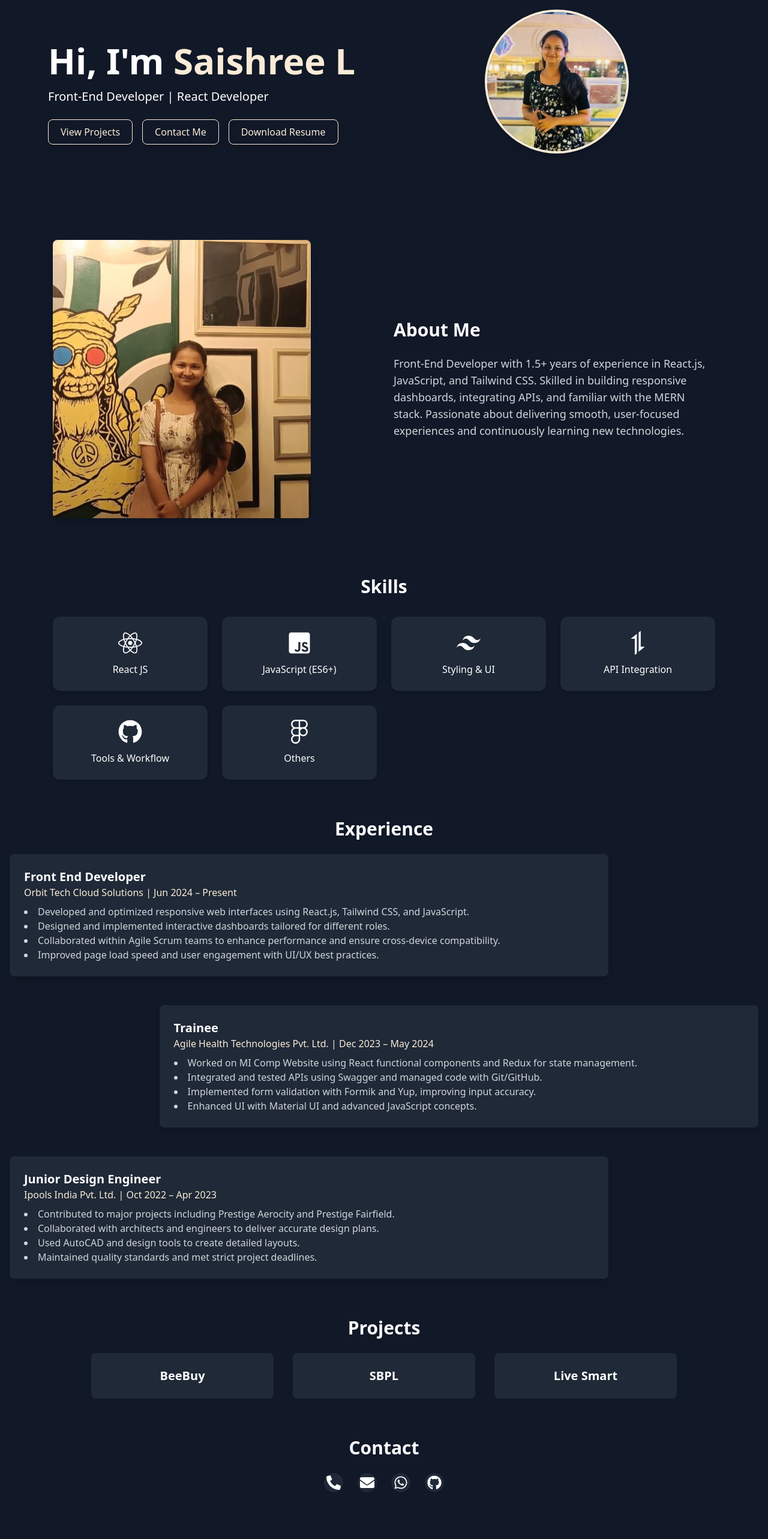
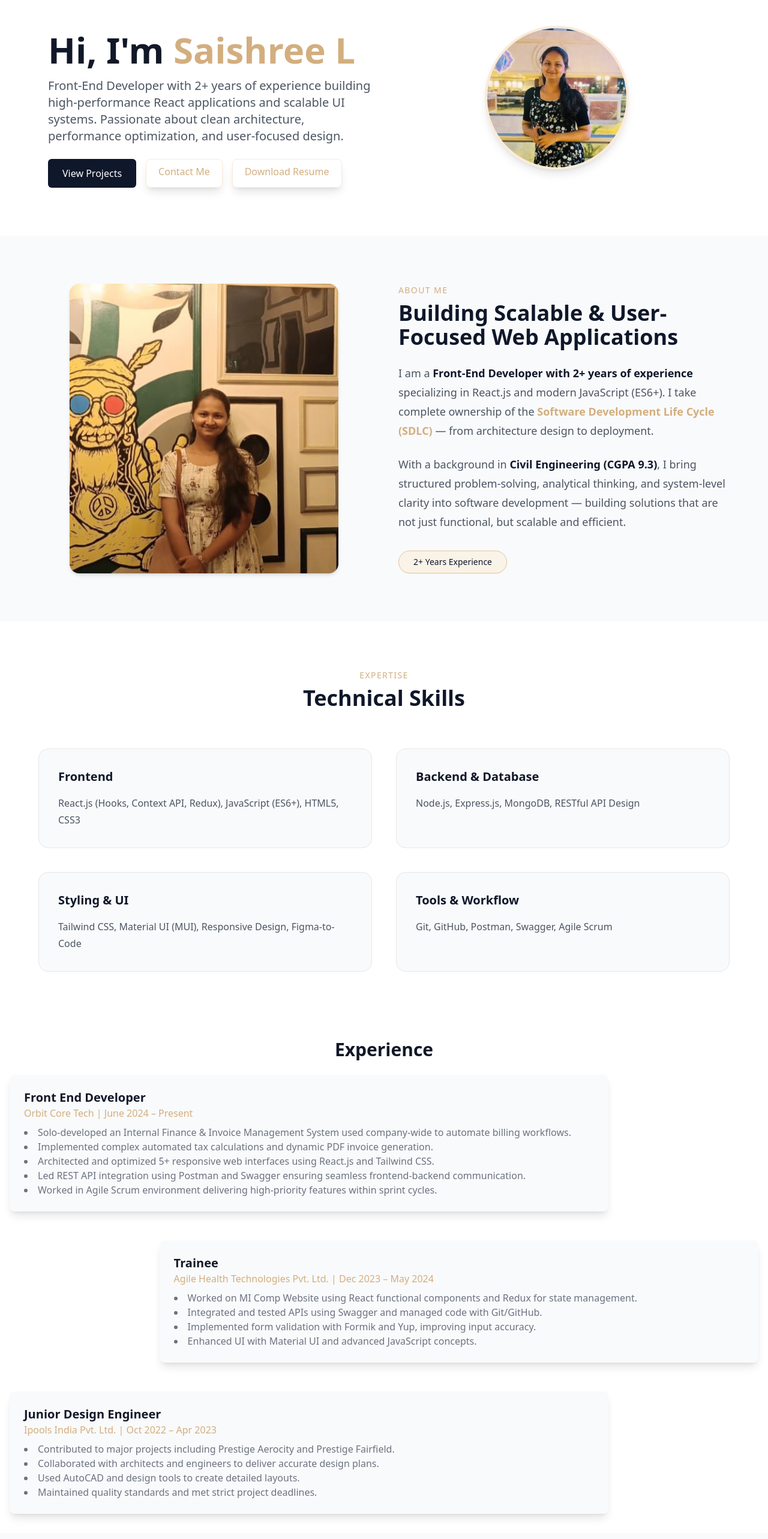
Before and after one commit to Saishree9/portfolio, a React (Vite) app: page / in a window 1280 px wide. Shown: the part 120-2686 px from the top of the page at 60% size. Before the commit the page ends 2640 px from the top, so only its background shows below. Built offline with nearby package versions, Linux system fonts and the light colour scheme.

Commit message:
portfolio updated

```diff
--- a/src/App.jsx
+++ b/src/App.jsx
@@ -9,7 +9,7 @@ import Contact from "./pages/Contact";
 
 const App = () => {
   return (
-    <div className="bg-gray-900 text-white max-w-7xl mx-auto">
+    <div className="bg-white text-gray-900 max-w-7xl mx-auto">
       <Navbar />
       <Hero />
       <About />
@@ -17,6 +17,9 @@ const App = () => {
       <Experience />
       <Projects />
       <Contact />
+      <footer className="border-t border-gray-200 py-6 text-center text-gray-500 text-sm mt-16">
+        © 2026 Saishree L. All rights reserved.
+      </footer>
     </div>
   );
 };
--- a/src/index.css
+++ b/src/index.css
@@ -4,5 +4,5 @@
 
 html {
   scroll-behavior: smooth;
-  background: #111827;
+  background: #f9fafb;
 }
--- a/src/pages/About.jsx
+++ b/src/pages/About.jsx
@@ -1,26 +1,63 @@
 import React from "react";
-import img from "../assets/myImg2.jpg"
+import img from "../assets/myImg2.jpg";
 
 export default function About() {
   return (
-    <section id="about" className="md:py-16 px-6 max-w-6xl mx-auto flex flex-col md:flex-row items-center gap-8">
+    <section id="about" className="py-20 px-6 bg-gray-50">
+      <div className="max-w-6xl mx-auto flex flex-col md:flex-row items-center gap-12">
+
         {/* Left Image */}
         <div className="flex-1">
           <img
             src={img}
             alt="About Saishree"
-          className="rounded-lg shadow-lg hidden sm:block"
+            className="rounded-2xl shadow-md w-full max-w-md mx-auto"
           />
         </div>
 
         {/* Right Content */}
         <div className="flex-1">
-        <h2 className="text-lg md:text-3xl font-bold mb-6">About Me</h2>
-        <p className="text-gray-300 text-sm md:text-lg leading-8">
-          Front-End Developer with 1.5+ years of experience in React.js, JavaScript, and Tailwind CSS.
-          Skilled in building responsive dashboards, integrating APIs, and familiar with the MERN stack.
-          Passionate about delivering smooth, user-focused experiences and continuously learning new technologies.
+
+          {/* Section Label with Accent */}
+          <p className="text-sm uppercase tracking-widest text-[#d3ae7f] mb-2 font-medium">
+            About Me
           </p>
+
+          <h2 className="text-3xl md:text-4xl font-bold mb-6 text-slate-900 leading-tight">
+            Building Scalable & User-Focused Web Applications
+          </h2>
+
+          <p className="text-gray-600 text-lg leading-8 mb-6">
+            I am a{" "}
+            <span className="font-semibold text-slate-900">
+              Front-End Developer with 2+ years of experience
+            </span>{" "}
+            specializing in React.js and modern JavaScript (ES6+). I take
+            complete ownership of the{" "}
+            <span className="font-semibold text-[#d3ae7f]">
+              Software Development Life Cycle (SDLC)
+            </span>{" "}
+            — from architecture design to deployment.
+          </p>
+
+          <p className="text-gray-600 text-lg leading-8">
+            With a background in{" "}
+            <span className="font-semibold text-slate-900">
+              Civil Engineering (CGPA 9.3)
+            </span>
+            , I bring structured problem-solving, analytical thinking, and
+            system-level clarity into software development — building solutions
+            that are not just functional, but scalable and efficient.
+          </p>
+
+          {/* Experience Badge with Soft Beige Background */}
+          <div className="mt-8">
+            <span className="inline-block px-6 py-2 bg-[#faf3e8] border border-[#e6c79d] rounded-full text-sm font-medium text-slate-900 shadow-sm">
+              2+ Years Experience
+            </span>
+          </div>
+
+        </div>
       </div>
     </section>
   );
--- a/src/pages/Contact.jsx
+++ b/src/pages/Contact.jsx
@@ -3,15 +3,26 @@ import { FaPhone, FaEnvelope, FaWhatsapp, FaGithub } from "react-icons/fa";
 
 export default function Contact() {
   return (
-    <section id="contact" className="py-8 px-6 max-w-4xl mx-auto text-center">
-      <h2 className="text-lg md:text-3xl font-bold text-center mb-6">
+    <section id="contact" className="py-20 px-6 bg-white">
+      <div className="max-w-4xl mx-auto text-center">
+
+        {/* Section Label */}
+        <p className="text-sm uppercase tracking-widest text-[#d3ae7f] mb-2">
+          Get In Touch
+        </p>
+
+        <h2 className="text-3xl md:text-4xl font-bold mb-12 text-slate-900">
           Contact
         </h2>
-      <div className="flex justify-center gap-6 text-2xl">
+
+        <div className="flex justify-center gap-8 text-xl">
+
           {/* Phone */}
           <a
             href="tel:+918762577498"
-          className="p-1 bg-gray-800 rounded-full hover:bg-[#FAEBD7] hover:text-gray-900 hover:p-1.5 transition duration-300"
+            className="w-14 h-14 flex items-center justify-center bg-gray-50 rounded-full border border-gray-200
+                       transition-all duration-500 ease-in-out
+                       hover:scale-110 hover:border-[#d3ae7f] hover:text-[#d3ae7f]"
             title="Call Me"
           >
             <FaPhone className="-scale-x-100" />
@@ -20,7 +31,9 @@ export default function Contact() {
           {/* Email */}
           <a
             href="mailto:saishree0312@gmail.com"
-          className="p-1 bg-gray-800 rounded-full hover:bg-[#FAEBD7] hover:text-gray-900 hover:p-1.5 transition duration-300"
+            className="w-14 h-14 flex items-center justify-center bg-gray-50 rounded-full border border-gray-200
+                       transition-all duration-500 ease-in-out
+                       hover:scale-110 hover:border-[#d3ae7f] hover:text-[#d3ae7f]"
             title="Send Email"
           >
             <FaEnvelope />
@@ -31,7 +44,9 @@ export default function Contact() {
             href="https://wa.me/918762577498"
             target="_blank"
             rel="noreferrer"
-          className="p-1 bg-gray-800 rounded-full hover:bg-[#FAEBD7] hover:text-gray-900 hover:p-1.5 transition duration-300"
+            className="w-14 h-14 flex items-center justify-center bg-gray-50 rounded-full border border-gray-200
+                       transition-all duration-500 ease-in-out
+                       hover:scale-110 hover:border-[#d3ae7f] hover:text-[#d3ae7f]"
             title="Chat on WhatsApp"
           >
             <FaWhatsapp />
@@ -42,11 +57,15 @@ export default function Contact() {
             href="https://github.com/Saishree9"
             target="_blank"
             rel="noreferrer"
-          className="p-1 bg-gray-800 rounded-full hover:bg-[#FAEBD7] hover:text-gray-900 hover:p-1.5 transition duration-300"
+            className="w-14 h-14 flex items-center justify-center bg-gray-50 rounded-full border border-gray-200
+                       transition-all duration-500 ease-in-out
+                       hover:scale-110 hover:border-[#d3ae7f] hover:text-[#d3ae7f]"
             title="View My GitHub"
           >
             <FaGithub />
           </a>
+
+        </div>
       </div>
     </section>
   );
--- a/src/pages/Experience.jsx
+++ b/src/pages/Experience.jsx
@@ -3,15 +3,17 @@ import React from "react";
 const experienceData = [
   {
     role: "Front End Developer",
-    company: "Orbit Tech Cloud Solutions",
-    date: "Jun 2024 – Present",
+    company: "Orbit Core Tech",
+    date: "June 2024 – Present",
     details: [
-      "Developed and optimized responsive web interfaces using React.js, Tailwind CSS, and JavaScript.",
-      "Designed and implemented interactive dashboards tailored for different roles.",
-      "Collaborated within Agile Scrum teams to enhance performance and ensure cross-device compatibility.",
-      "Improved page load speed and user engagement with UI/UX best practices."
+      "Solo-developed an Internal Finance & Invoice Management System used company-wide to automate billing workflows.",
+      "Implemented complex automated tax calculations and dynamic PDF invoice generation.",
+      "Architected and optimized 5+ responsive web interfaces using React.js and Tailwind CSS.",
+      "Led REST API integration using Postman and Swagger ensuring seamless frontend-backend communication.",
+      "Worked in Agile Scrum environment delivering high-priority features within sprint cycles.",
     ],
   },
+
   {
     role: "Trainee",
     company: "Agile Health Technologies Pvt. Ltd.",
@@ -20,7 +22,7 @@ const experienceData = [
       "Worked on MI Comp Website using React functional components and Redux for state management.",
       "Integrated and tested APIs using Swagger and managed code with Git/GitHub.",
       "Implemented form validation with Formik and Yup, improving input accuracy.",
-      "Enhanced UI with Material UI and advanced JavaScript concepts."
+      "Enhanced UI with Material UI and advanced JavaScript concepts.",
     ],
   },
   {
@@ -31,7 +33,7 @@ const experienceData = [
       "Contributed to major projects including Prestige Aerocity and Prestige Fairfield.",
       "Collaborated with architects and engineers to deliver accurate design plans.",
       "Used AutoCAD and design tools to create detailed layouts.",
-      "Maintained quality standards and met strict project deadlines."
+      "Maintained quality standards and met strict project deadlines.",
     ],
   },
 ];
@@ -39,7 +41,9 @@ const experienceData = [
 export default function Experience() {
   return (
     <section id="experience" className="py-8 px-4 max-w-7xl mx-auto relative">
-      <h2 className="text-lg md:text-3xl font-bold text-center mb-6">Experience</h2>
+      <h2 className="text-lg md:text-3xl font-bold text-center mb-6">
+        Experience
+      </h2>
 
       <div className="flex flex-col space-y-12">
         {experienceData.map((job, index) => (
@@ -49,12 +53,12 @@ export default function Experience() {
               index % 2 === 0 ? "justify-start" : "justify-end"
             }`}
           >
-            <div className="bg-gray-800 p-6 rounded-lg shadow-lg w-[80%] hover:scale-105 transition duration-300">
+            <div className="bg-gray-50 p-6 rounded-lg shadow-lg w-[80%] hover:scale-105 transition duration-300">
               <h3 className="text-sm md:text-xl font-bold">{job.role}</h3>
-              <p className="text-[#FAEBD7] text-sm md:text-base">
+              <p className="text-[#d3ae7f] text-sm md:text-base">
                 {job.company} | {job.date}
               </p>
-              <ul className="list-disc list-inside mt-2 text-gray-300 text-xs md:text-base">
+              <ul className="list-disc list-inside mt-2 text-gray-500 text-xs md:text-base">
                 {job.details.map((d, i) => (
                   <li key={i}>{d}</li>
                 ))}
--- a/src/pages/Hero.jsx
+++ b/src/pages/Hero.jsx
@@ -1,6 +1,6 @@
 import React from "react";
 import { Link } from "react-scroll";
-import img from "../assets/myImg1.jpg"
+import img from "../assets/myImg1.jpg";
 
 export default function Hero() {
   return (
@@ -11,17 +11,22 @@ export default function Hero() {
       {/* Left Content */}
       <div className="flex-1 flex flex-col items-center md:items-start">
         <h1 className="text-2xl sm:text-5xl md:text-6xl font-bold mb-4 leading-tight mt-10">
-          Hi, I'm <span className="text-[#FAEBD7]">Saishree L</span>
+          Hi, I'm <span className="text-[#d3ae7f]">Saishree L</span>
         </h1>
-        <p className="text-base sm:text-lg md:text-xl mb-6 max-w-xl">
-          Front-End Developer | React Developer
+        <p className="text-lg md:text-xl mb-6 max-w-xl text-gray-600">
+          Front-End Developer with 2+ years of experience building
+          high-performance React applications and scalable UI systems.
+          Passionate about clean architecture, performance optimization, and
+          user-focused design.
         </p>
+
         <div className="flex flex-wrap justify-center md:justify-start gap-4">
           <Link
             to="projects"
             smooth
             duration={500}
-            className="px-5 py-2 rounded-lg shadow-lg border border-[#FAEBD7] text-[#FAEBD7] hover:scale-105 transition duration-300 cursor-pointer"
+           className="px-6 py-3 bg-slate-900 text-white rounded-md hover:bg-slate-700 transition"
+
           >
             View Projects
           </Link>
@@ -29,16 +34,15 @@ export default function Hero() {
             to="contact"
             smooth
             duration={500}
-            className="px-5 py-2 rounded-lg shadow-lg border border-[#FAEBD7] text-[#FAEBD7] hover:scale-105 transition duration-300 cursor-pointer"
+            className="px-5 py-2 rounded-lg shadow-lg border border-[#FAEBD7] text-[#d3ae7f] hover:scale-105 transition duration-300 cursor-pointer"
           >
             Contact Me
           </Link>
           <a
-            href="https://drive.google.com/uc?export=download&id=1C6UiV3Ux7OkkIwUI75Jibjqwa4EYhN_C"
-
+            href="https://drive.google.com/uc?export=download&id=16ILIgqI3qIupSnaElGYP6_YaKC9Bc3He"
             target="_blank"
             rel="noreferrer"
-            className="px-5 py-2 rounded-lg shadow-lg border border-[#FAEBD7] text-[#FAEBD7] hover:scale-105 transition duration-300 cursor-pointer"
+            className="px-5 py-2 rounded-lg shadow-lg border border-[#FAEBD7] text-[#d3ae7f] hover:scale-105 transition duration-300 cursor-pointer"
           >
             Download Resume
           </a>
--- a/src/pages/Navbar.jsx
+++ b/src/pages/Navbar.jsx
@@ -4,12 +4,19 @@ import { FaBars, FaTimes } from "react-icons/fa";
 
 export default function Navbar() {
   const [menuOpen, setMenuOpen] = useState(false);
-  const links = ["Home", "About", "Skills", "Experience", "Projects", "Contact"];
+  const links = [
+    "Home",
+    "About",
+    "Skills",
+    "Experience",
+    "Projects",
+    "Contact",
+  ];
 
   return (
-    <nav className=" bg-gray-800 shadow-lg z-50 ">
+ <nav className="bg-white border-b border-gray-200 z-50">
       <div className="px-4 py-3 flex justify-between items-center">
-        <h1 className="text-2xl font-bold text-[#FAEBD7]">Saishree L</h1>
+        <h1 className="text-xl font-semibold text-slate-900">Saishree L</h1>
 
         {/* Desktop Menu */}
         <ul className="hidden md:flex space-x-6">
@@ -19,7 +26,7 @@ export default function Navbar() {
                 to={link.toLowerCase()}
                 smooth
                 duration={500}
-                className="hover:text-[#FAEBD7] cursor-pointer transition duration-300"
+                className="text-gray-700 hover:text-slate-900 cursor-pointer transition"
               >
                 {link}
               </Link>
@@ -35,7 +42,7 @@ export default function Navbar() {
 
       {/* Mobile Menu */}
       {menuOpen && (
-        <ul className="md:hidden flex flex-col items-center bg-gray-800 space-y-6 py-6">
+        <ul className="md:hidden flex flex-col items-center bg-gray-50 space-y-6 py-6">
           {links.map((link) => (
             <li key={link}>
               <Link
@@ -43,7 +50,7 @@ export default function Navbar() {
                 smooth
                 duration={500}
                 onClick={() => setMenuOpen(false)}
-                className="hover:text-[#FAEBD7] cursor-pointer transition duration-300"
+                className="hover:text-[#d3ae7f] cursor-pointer transition duration-300"
               >
                 {link}
               </Link>
--- a/src/pages/Projects.jsx
+++ b/src/pages/Projects.jsx
@@ -1,27 +1,95 @@
 import React from "react";
 
 const projectsData = [
-  { name: "BeeBuy", link: "https://beebuy.in/" },
-  { name: "SBPL", link: "https://sbpl-tc.com/" },
-  { name: "Live Smart", link: "https://livesmartindia.com/" },
+  {
+    name: "Orbit Billing System",
+    tech: "React.js, Tailwind CSS",
+    description:
+      "Standalone internal finance tool to generate professional invoices, manage client records, and track payments.",
+    impact:
+      "Eliminated manual spreadsheet errors and automated tax calculations with dynamic PDF generation.",
+  },
+  {
+    name: "Salmara – Dashboard & E-commerce",
+    tech: "React.js, Node.js, MongoDB, Tailwind CSS",
+    description:
+      "Full-stack e-commerce platform with a role-based admin dashboard for real-time inventory and sales analytics.",
+    impact:
+      "Enabled real-time inventory tracking and improved operational efficiency.",
+    link: "https://salmara.uur.co.in/",
+  },
+
+  {
+    name: "BeeBuy – E-commerce Platform",
+    tech: "React.js, Tailwind CSS",
+    description:
+      "Mobile-first perfume e-commerce platform focused on seamless navigation and conversion optimization.",
+    impact:
+      "Improved user engagement through responsive design and performance optimization.",
+    link: "https://beebuy.in/",
+  },
+  {
+    name: "Internal Admin Dashboard",
+    tech: "React.js, REST APIs, Tailwind CSS",
+    description:
+      "Developed a dynamic role-based dashboard with analytics widgets and secure API integrations.",
+    impact:
+      "Improved decision-making with structured reporting and faster data visualization.",
+  },
 ];
 
 export default function Projects() {
   return (
-    <section id="projects" className="py-8 px-6 max-w-5xl mx-auto">
-      <h2 className="text-lg md:text-3xl font-bold text-center mb-6">Projects</h2>
-      <div className="grid md:grid-cols-3 gap-8">
-        {projectsData.map((p) => (
+    <section id="projects" className="py-20 px-6 bg-gray-50">
+      <div className="max-w-6xl mx-auto">
+        {/* Section Label */}
+        <p className="text-sm uppercase tracking-widest text-[#d3ae7f] mb-2 text-center">
+          Portfolio
+        </p>
+
+        <h2 className="text-3xl md:text-4xl font-bold text-center mb-16 text-slate-900">
+          Selected Projects
+        </h2>
+
+        <div className="grid md:grid-cols-2 gap-10">
+          {projectsData.map((project, index) => (
+            <div
+              key={index}
+              className="group relative bg-white p-8 rounded-2xl border border-gray-200 hover:shadow-lg transition duration-300"
+            >
+              {/* Accent Top Border */}
+              <div className="absolute top-0 left-0 w-full h-1 bg-[#d3ae7f] scale-x-0 group-hover:scale-x-100 transition-transform origin-left duration-300 rounded-t-2xl"></div>
+
+              <h3 className="text-xl font-semibold text-slate-900 mb-3">
+                {project.name}
+              </h3>
+
+              <p className="text-sm text-[#d3ae7f] font-medium mb-4">
+                {project.tech}
+              </p>
+
+              <p className="text-gray-600 mb-3 leading-7">
+                {project.description}
+              </p>
+
+              <p className="text-gray-500 text-sm mb-5">
+                <span className="font-semibold text-slate-900">Impact:</span>{" "}
+                {project.impact}
+              </p>
+
+              {project.link && (
                 <a
-            key={p.name}
-            href={p.link}
+                  href={project.link}
                   target="_blank"
                   rel="noreferrer"
-            className="bg-gray-800 p-6 rounded-lg hover:bg-[#FAEBD7] hover:scale-105 transition duration-300 text-center hover:text-gray-900"
+                  className="text-slate-900 font-medium hover:text-[#d3ae7f] transition"
                 >
-            <h3 className="text-sm md:text-xl font-semibold">{p.name}</h3>
+                  View Live →
                 </a>
+              )}
+            </div>
           ))}
+        </div>
       </div>
     </section>
   );
--- a/src/pages/Skills.jsx
+++ b/src/pages/Skills.jsx
@@ -1,116 +1,63 @@
-import React, { useState } from "react";
-import {
-  FaReact,
-  FaJsSquare,
-  FaCss3Alt,
-  FaHtml5,
-  FaGithub,
-} from "react-icons/fa";
-import { SiRedux, SiAxios, SiTailwindcss, SiMui, SiMongodb, SiExpress } from "react-icons/si";
-import { FaNodeJs, FaFigma } from "react-icons/fa";
+import React from "react";
 
-// Main categories with details
-const skillsData = [
+const skills = [
   {
-    name: "React JS",
-    icon: <FaReact size={40} />,
-    details: [
-      "React Hooks (useState, useEffect, useContext)",
-      "React Router DOM",
-      "Component Lifecycle & Virtual DOM",
-    ],
+    title: "Frontend",
+    items:
+      "React.js (Hooks, Context API, Redux), JavaScript (ES6+), HTML5, CSS3",
   },
   {
-    name: "JavaScript (ES6+)",
-    icon: <FaJsSquare size={40} />,
-    details: [
-      "Async / Await & Promises",
-      "Fetch API",
-      "Closures & Arrow Functions",
-      "Event Loop",
-    ],
+    title: "Backend & Database",
+    items:
+      "Node.js, Express.js, MongoDB, RESTful API Design",
   },
   {
-    name: "Styling & UI",
-    icon: <SiTailwindcss size={40} />,
-    details: [
-      "Tailwind CSS",
-      "Material UI (MUI)",
-      "Responsive Design (Flexbox & Grid)",
-      "HTML5 / CSS3",
-    ],
-  },
-  // {
-  //   name: "State Management",
-  //   icon: <SiRedux size={40} />,
-  //   details: ["Redux", "Context API", "Formik + Yup (form validation)"],
-  // },
-  {
-    name: "API Integration",
-    icon: <SiAxios size={40} />,
-    details: ["Axios", "REST APIs", "Swagger (API testing)"],
-  },
-  // {
-  //   name: "Backend Basics",
-  //   icon: <FaNodeJs size={40} />,
-  //   details: ["Node.js", "Express.js", "MongoDB"],
-  // },
-  {
-    name: "Tools & Workflow",
-    icon: <FaGithub size={40} />,
-    details: ["Git & GitHub", "Deployment (Vercel)"],
+    title: "Styling & UI",
+    items:
+      "Tailwind CSS, Material UI (MUI), Responsive Design, Figma-to-Code",
   },
   {
-    name: "Others",
-    icon: <FaFigma size={40} />,
-    details: ["Figma (UI to Code)", "Canva"],
+    title: "Tools & Workflow",
+    items:
+      "Git, GitHub, Postman, Swagger, Agile Scrum",
   },
 ];
 
 export default function Skills() {
-  const [selectedSkill, setSelectedSkill] = useState(null);
+  return (
+    <section id="skills" className="py-20 px-6 bg-white">
+      <div className="max-w-6xl mx-auto">
 
-  return (
-    <section id="skills" className="py-8 px-6 max-w-6xl mx-auto">
-      <h2 className="text-lg md:text-3xl font-bold text-center mb-8">Skills</h2>
+        {/* Section Label */}
+        <p className="text-sm uppercase tracking-widest text-[#d3ae7f] mb-2 text-center">
+          Expertise
+        </p>
 
-      {/* Skills Grid */}
-      <div className="grid grid-cols-2 sm:grid-cols-3 md:grid-cols-4 gap-6 text-center">
-        {skillsData.map((skill) => (
+        <h2 className="text-3xl md:text-4xl font-bold text-center mb-16 text-slate-900">
+          Technical Skills
+        </h2>
+
+        <div className="grid md:grid-cols-2 gap-10">
+          {skills.map((skill, index) => (
             <div
-            key={skill.name}
-            onClick={() => setSelectedSkill(skill)}
-            className="cursor-pointer p-6 bg-gray-800 rounded-xl hover:bg-[#FAEBD7] hover:text-gray-900 hover:scale-105 transform transition duration-300 shadow-md"
+              key={index}
+              className="group relative bg-gray-50 p-8 rounded-2xl border border-gray-200 hover:shadow-lg transition duration-300"
             >
-            <div className="flex justify-center mb-3">{skill.icon}</div>
-            <p className="font-medium text-sm md:text-base">{skill.name}</p>
+              {/* Accent Line */}
+              <div className="absolute left-0 top-0 h-full w-1 bg-[#d3ae7f] rounded-l-2xl opacity-0 group-hover:opacity-100 transition duration-300"></div>
+
+              <h3 className="text-xl font-semibold text-slate-900 mb-4">
+                {skill.title}
+              </h3>
+
+              <p className="text-gray-600 leading-7">
+                {skill.items}
+              </p>
             </div>
           ))}
         </div>
 
-      {/* Modal */}
-      {selectedSkill && (
-        <div className="fixed inset-0 bg-black bg-opacity-50 flex items-center justify-center px-4 z-50">
-          <div className="bg-[#FAEBD7] rounded-2xl shadow-lg max-w-md w-full p-6 relative">
-            {/* Close button */}
-            <button
-              className="absolute top-3 right-3 text-gray-500 hover:text-black text-xl"
-              onClick={() => setSelectedSkill(null)}
-            >
-              ✖
-            </button>
-            {/* Modal Content */}
-            <h3 className="text-xl font-bold mb-4 flex items-center gap-2 text-gray-900">
-              {selectedSkill.icon} {selectedSkill.name}
-            </h3>
-            <ul className="list-disc list-inside space-y-2 text-gray-700">
-              {selectedSkill.details.map((item, index) => (
-                <li key={index}>{item}</li>
-              ))}
-            </ul>
       </div>
-        </div>
-      )}
     </section>
   );
 }
```
Also changed, not shown: 1 other file (tests, documents, lock files or other folders). Lines whose indentation alone changed are shown as unchanged.
